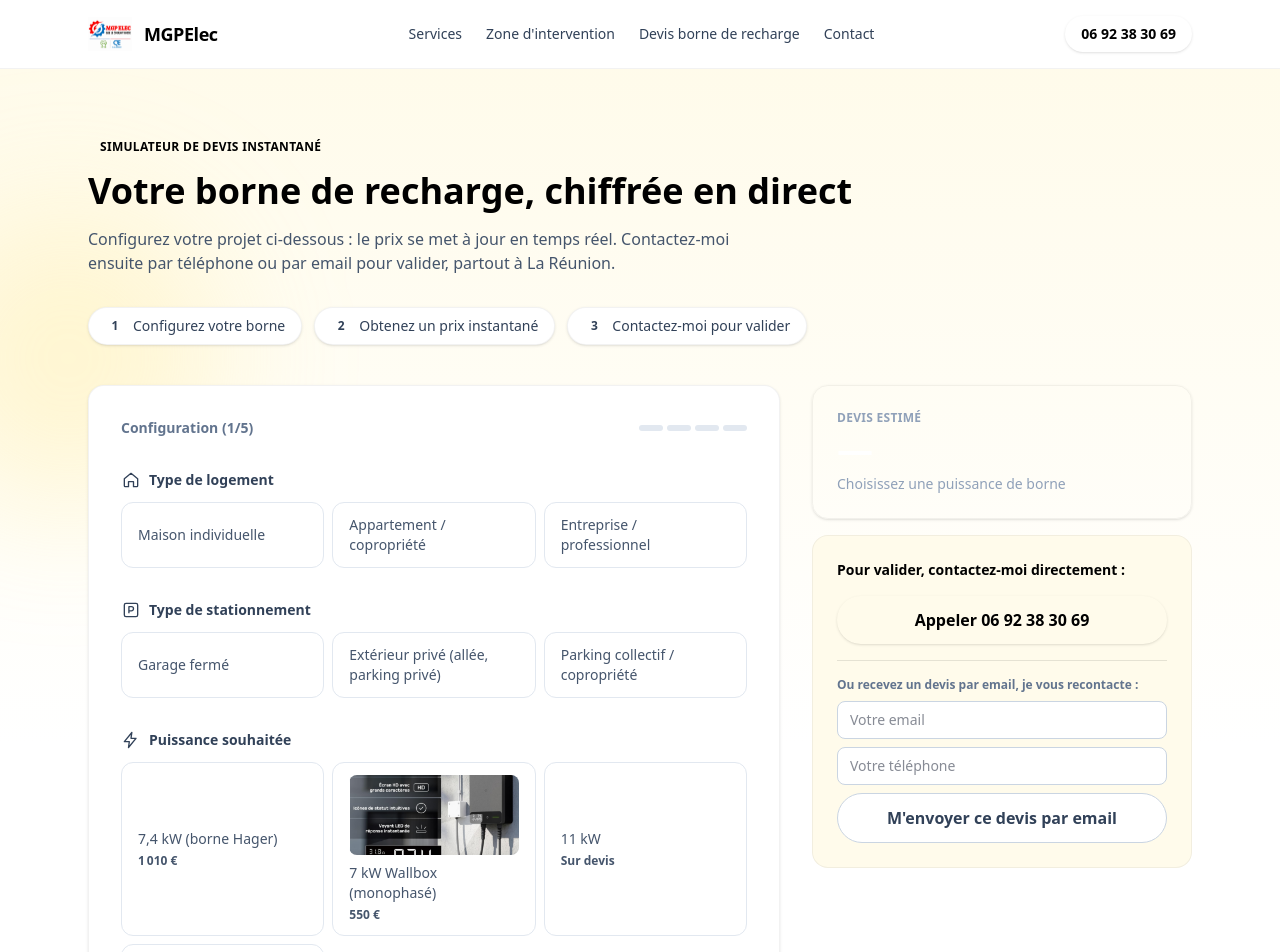
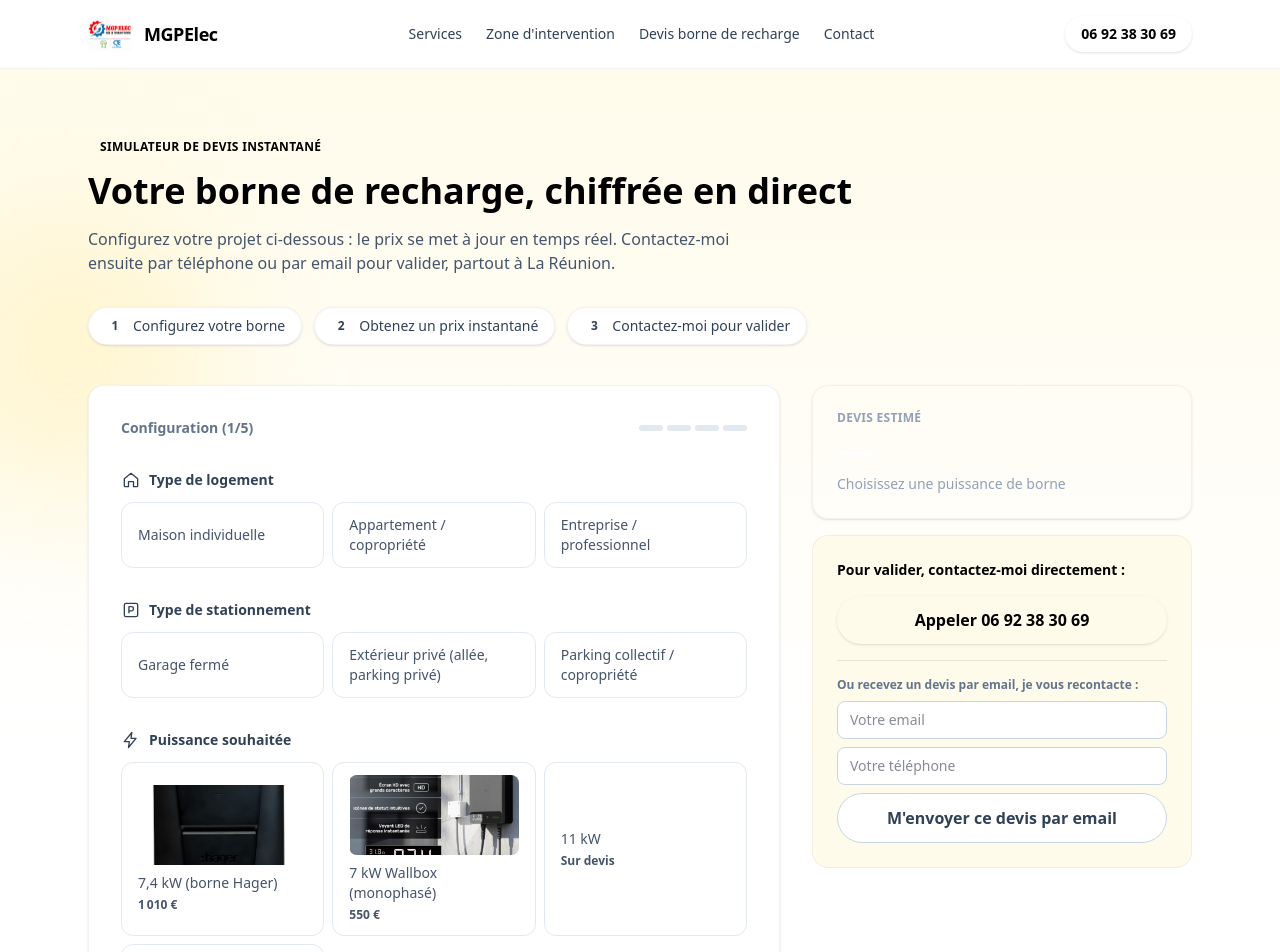
Before and after one commit to mgpelec974-tech/mgpelec, a Next.js app: page /devis-borne-recharge in a window 1280 px wide. Shown: the top 952 px of the page. Built offline with nearby package versions, Linux system fonts and the light colour scheme.

Commit message:
Ajoute la photo produit pour la borne Hager 7,4 kW

```diff
--- a/app/devis-borne-recharge/DevisForm.tsx
+++ b/app/devis-borne-recharge/DevisForm.tsx
@@ -17,7 +17,11 @@ type PuissanceOption = {
 };
 
 const PUISSANCE_OPTIONS: PuissanceOption[] = [
-  { label: "7,4 kW (borne Hager)", price: 1010 },
+  {
+    label: "7,4 kW (borne Hager)",
+    price: 1010,
+    image: "/produits/hager-7-4kw.png",
+  },
   {
     label: "7 kW Wallbox (monophasé)",
     price: 550,
```
Also changed, not shown: public/produits/hager-7-4kw.png (added).
